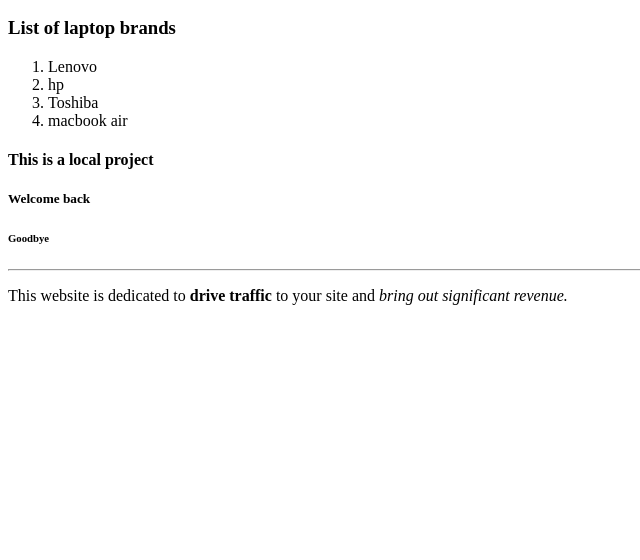
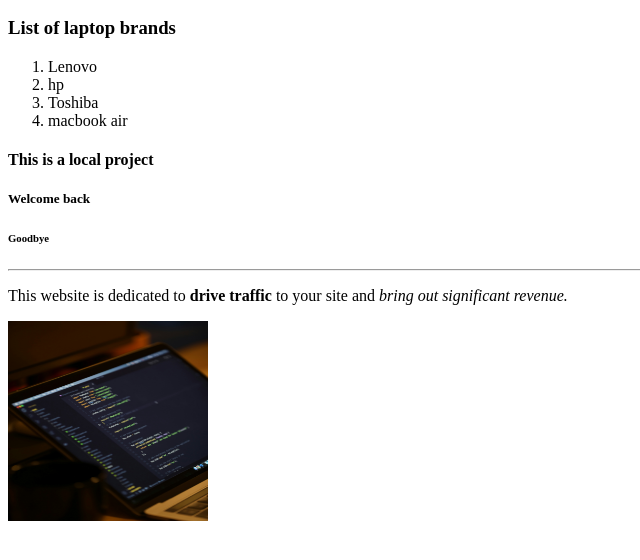
Before and after one commit to muchemiwamuyu/HTML-basic-challenge, a plain HTML site: page index.html in a window 1280 px wide. Shown: the part 110-670 px from the top of the page, without its empty margins (0-640 px from the left). Drawn offline with Linux system fonts and the light colour scheme.

Commit message:
add an image

```diff
--- a/index.html
+++ b/index.html
@@ -23,6 +23,10 @@
     <hr>
     <p>This website is dedicated to <strong>drive traffic</strong> to your site and <em>bring out significant revenue.</p></em>
 
+   <img src="./assets/asset1.jpg" alt="local development setup" width="200px" height="200px">
+
+
+
 
 </body>
 </html>
```
Also changed, not shown: assets/asset1.jpg (added).
